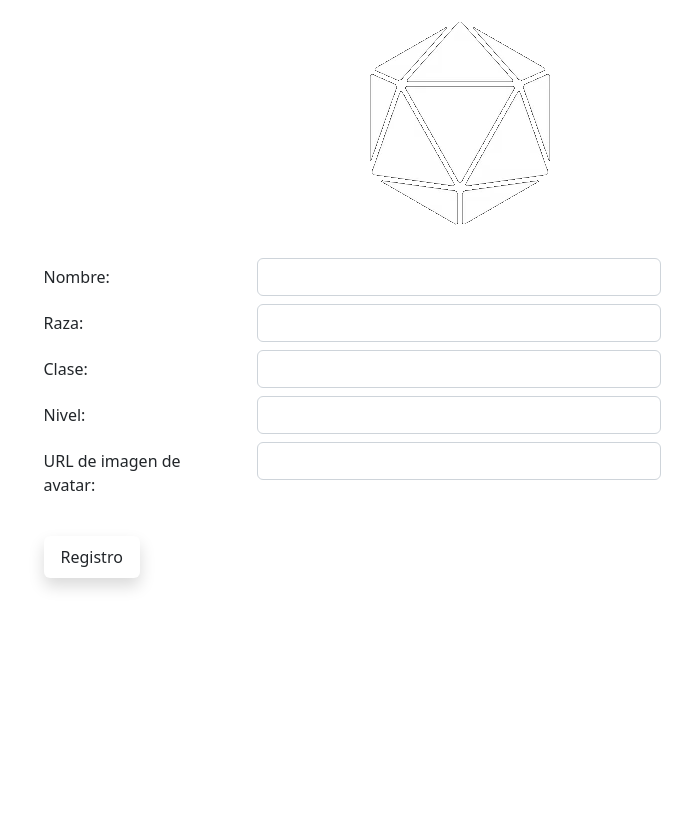
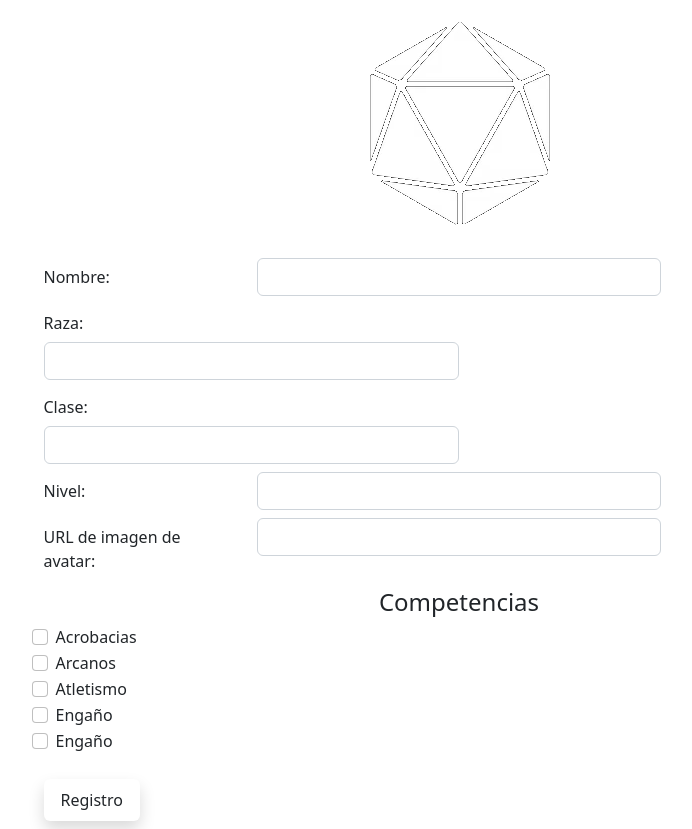
Before and after one commit to MaddyPipes/TFG, a PHP site: page /TrabajoESObjetosYBD/views/crearPersonajeDYD.php in a window 1280 px wide. Shown: the whole page, without its empty margins (181-873 px from the left). Before the commit the page ends 589 px from the top, so only its background shows below. Run offline with PHP 8.4, Linux system fonts and the light colour scheme.

Commit message:
crear personaje

```diff
--- a/src/views/crearPersonajeDYD.php
+++ b/src/views/crearPersonajeDYD.php
@@ -32,38 +32,72 @@
                     <div class="form-group row mb-sm-2 mt-sm-2">
                         <label for="nombre" class="col-lg-3 col-form-label">Nombre:</label>
                         <div class="col-lg-6">
-                            <input type="text" class="form-control" id="nombre" name="nombre" value='<?php echo isset($_SESSION['nombrePJ']) ? $_SESSION['nombrePJ'] : ''; ?>' placeholder="<?php echo isset($_SESSION['nombrePJ']) ? $_SESSION['nombrePJ'] : ''; ?>"/>
+                            <input type="text" class="form-control" id="nombre" name="nombre" value='<?php echo isset($_SESSION['nombrePJ']) ? $_SESSION['nombrePJ'] : ''; ?>' placeholder="<?php echo isset($_SESSION['nombrePJ']) ? $_SESSION['nombrePJ'] : ''; ?>" />
                         </div>
                     </div>
 
-                    <div class="form-group row mb-sm-2 mt-sm-2">
+                    <div class="form-group mb-sm-2 mt-sm-2">
                         <label for="raza" class="col-lg-3 col-form-label">Raza:</label>
                         <div class="col-lg-6">
-                            <input type="text" class="form-control" id="raza" name="raza" value='<?php echo isset($_SESSION['razaPJ']) ? $_SESSION['razaPJ'] : ''; ?>' placeholder="<?php echo isset($_SESSION['razaPJ']) ? $_SESSION['razaPJ'] : ''; ?>"/>
+                            <input type="text" class="form-control" id="raza" name="raza" value='<?php echo isset($_SESSION['razaPJ']) ? $_SESSION['razaPJ'] : ''; ?>' placeholder="<?php echo isset($_SESSION['razaPJ']) ? $_SESSION['razaPJ'] : ''; ?>" />
                         </div>
                     </div>
 
-                    <div class="form-group row mb-sm-2 mt-sm-2">
+                    <div class="form-group mb-sm-2 mt-sm-2">
                         <label for="clase" class="col-lg-3 col-form-label">Clase:</label>
                         <div class="col-lg-6">
-                            <input type="text" class="form-control" id="clase" name="clase" value='<?php echo isset($_SESSION['clasePJ']) ? $_SESSION['clasePJ'] : ''; ?>' placeholder="<?php echo isset($_SESSION['clasePJ']) ? $_SESSION['clasePJ'] : ''; ?>"/>
+                            <input type="text" class="form-control" id="clase" name="clase" value='<?php echo isset($_SESSION['clasePJ']) ? $_SESSION['clasePJ'] : ''; ?>' placeholder="<?php echo isset($_SESSION['clasePJ']) ? $_SESSION['clasePJ'] : ''; ?>" />
                         </div>
                     </div>
 
                     <div class="form-group row mb-sm-2 mt-sm-2">
                         <label for="nivel" class="col-lg-3 col-form-label">Nivel:</label>
                         <div class="col-lg-6">
-                            <input type="number" class="form-control" id="nivel" name="nivel" value='<?php echo isset($_SESSION['nivel']) ? $_SESSION['nivel'] : ''; ?>' placeholder="<?php echo isset($_SESSION['nivel']) ? $_SESSION['nivel'] : ''; ?>"/>
+                            <input type="number" class="form-control" id="nivel" name="nivel" value='<?php echo isset($_SESSION['nivel']) ? $_SESSION['nivel'] : ''; ?>' placeholder="<?php echo isset($_SESSION['nivel']) ? $_SESSION['nivel'] : ''; ?>" />
                         </div>
                     </div>
 
                     <div class="form-group row mb-sm-2 mt-sm-2">
                         <label for="picture" class="col-lg-3 col-form-label">URL de imagen de avatar:</label>
                         <div class="col-lg-6">
-                            <input type="text" class="form-control" id="picture" name="picture" value='<?php echo isset($_SESSION['picturePJ']) ? $_SESSION['picturePJ'] : ''; ?>' placeholder="<?php echo isset($_SESSION['picturePJ']) ? $_SESSION['picturePJ'] : ''; ?>"/>
+                            <input type="text" class="form-control" id="picture" name="picture" value='<?php echo isset($_SESSION['picturePJ']) ? $_SESSION['picturePJ'] : ''; ?>' placeholder="<?php echo isset($_SESSION['picturePJ']) ? $_SESSION['picturePJ'] : ''; ?>" />
                         </div>
                     </div>
 
+                    <div class="row">
+                        <h4 class="col-12 text-center">Competencias</h4>
+                        <div class="col-12 d-flex justify-content-around"></div>
+                        <div class="form-check form-check-inline">
+                            <input class="form-check-input" type="checkbox" value="" id="acrobacias" name="competencias[]">
+                            <label class="form-check-label" for="acrobacias">
+                                Acrobacias
+                            </label>
+                        </div>
+                        <div class="form-check form-check-inline">
+                            <input class="form-check-input" type="checkbox" value="" id="arcanos" name="competencias[]">
+                            <label class="form-check-label" for="arcanos">
+                                Arcanos
+                            </label>
+                        </div>
+                        <div class="form-check form-check-inline">
+                            <input class="form-check-input" type="checkbox" value="" id="atletismo" name="competencias[]">
+                            <label class="form-check-label" for="atletismo">
+                                Atletismo
+                            </label>
+                        </div>
+                        <div class="form-check form-check-inline">
+                            <input class="form-check-input" type="checkbox" value="" id="engaño" name="competencias[]">
+                            <label class="form-check-label" for="engaño">
+                                Engaño
+                            </label>
+                        </div>
+                        <div class="form-check form-check-inline">
+                            <input class="form-check-input" type="checkbox" value="" id="Historia" name="competencias[]">
+                            <label class="form-check-label" for="Historia">
+                                Engaño
+                            </label>
+                        </div>
+                    </div>
 
 
                     <br>
```
Also changed, not shown: src/views/main_page.php (+4 -6 lines).
